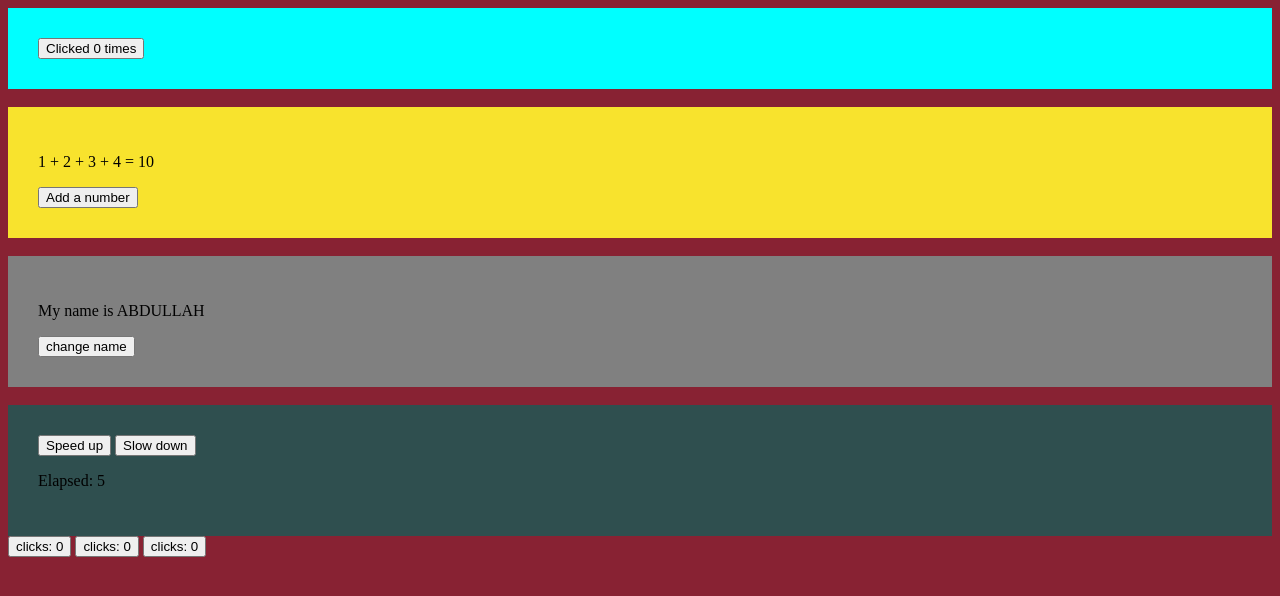
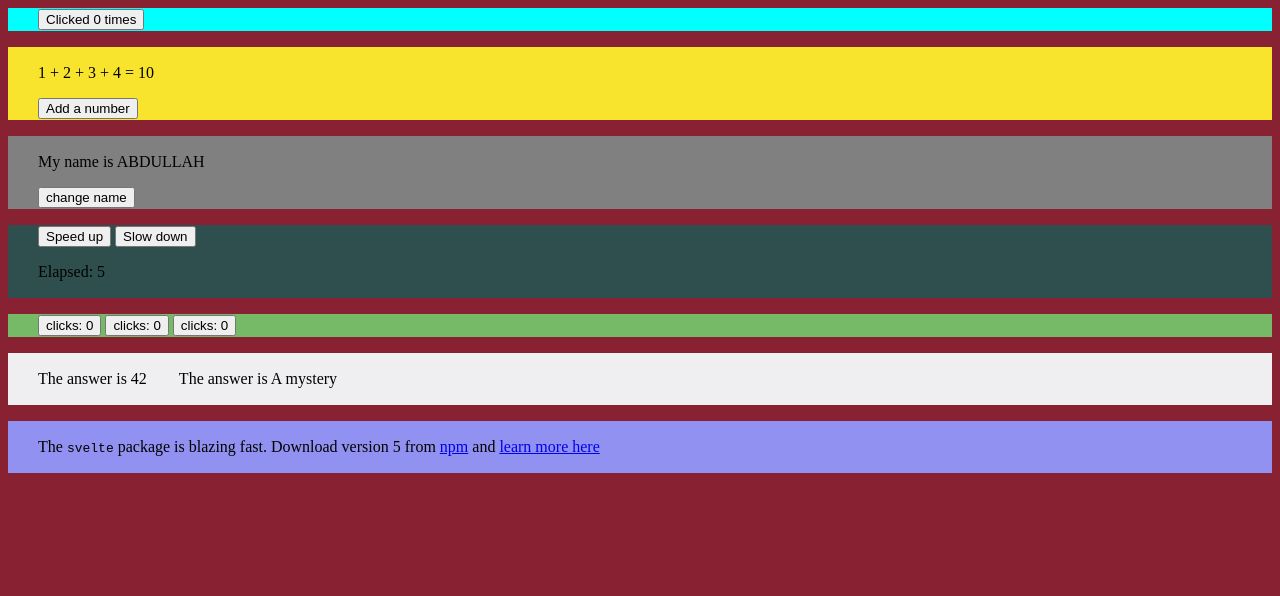
Before and after one commit to Abdullah-Hamad-Almousa/TrainingOnSvelte, a SvelteKit app: page / in a window 1280 px wide. Shown: the top 596 px of the page. Built offline with nearby package versions, Linux system fonts and the light colour scheme.

Commit message:
Starting on props declaring and package data

```diff
--- a/src/routes/+page.svelte
+++ b/src/routes/+page.svelte
@@ -5,6 +5,15 @@
     import TestString from "./app/testString.svelte"
     import Effect from "./app/effect.svelte"
     import UniCounter from "./app/UniversalCounter.svelte"
+    import DeclaringProps from './app/DeclaringProps.svelte';
+    import PackageInfo from './app/PackageInfo.svelte';
+
+    const pkg = {
+        name: 'svelte',
+        version: 5,
+        description: 'blazing fast',
+        website: 'https://svelte.dev'
+    }
 
 </script>
 
@@ -16,23 +25,17 @@
 
     </section>
 
-    <br>
-
     <section class="deep-state">
 
         <DeepState />
 
     </section>
 
-    <br>
-
     <section class="test-string">
 
         <TestString ./>
 
     </section>
-
-    <br>
 
     <section class="effect">
 
@@ -46,9 +49,29 @@
 
     </section>
 
+    <section class="declaring-props">
+
+        <div class="counter-row"><DeclaringProps answer={42} /> <DeclaringProps/></div>
+
+    </section>
+
+    <section class="package-info">
+
+        <PackageInfo {...pkg}
+
+        />
+
+    </section>
+
 </main>
 
 <style>
+
+    main {
+        display: flex;
+        flex-direction: column;
+        gap: 1rem;
+    }
 
     :global(body){
         background: #882233;
@@ -56,22 +79,50 @@
 
     .counter {
         background: aqua;
-        padding: 30px;
+        padding: 1px;
+        padding-left: 30px
     }
 
     .deep-state {
         background: #f8e32d;
-        padding: 30px;
+        padding: 1px;
+        padding-left: 30px
     }
 
     .test-string{
         background: gray;
-        padding: 30px;
+        padding: 1px;
+        padding-left: 30px
     }
 
     .effect{
         background: darkslategray;
-        padding: 30px;
+        padding: 1px;
+        padding-left: 30px
+    }
+
+    .uni-counter{
+        background: #76ba67;
+        padding: 1px;
+        padding-left: 30px
+    }
+
+    .declaring-props{
+        background: #efeff1;
+        padding: 1px;
+        padding-left: 30px
+    }
+
+    .counter-row{
+        display: flex;
+        align-items: center;
+        gap: 2rem;
+    }
+
+    .package-info{
+        background: #9191f1;
+        padding: 1px;
+        padding-left: 30px
     }
 
 </style>
--- /dev/null
+++ b/src/routes/app/DeclaringProps.svelte
@@ -0,0 +1,7 @@
+<script lang="ts">
+
+	let { answer='A mystery' } = $props()
+
+</script>
+
+<p>The answer is  {answer}</p>
--- /dev/null
+++ b/src/routes/app/PackageInfo.svelte
@@ -0,0 +1,15 @@
+<script lang="ts">
+
+	//You do on this way
+	let stuff = $props();
+	//Or on this way
+	//let { name, version, description, website } = $props();
+
+</script>
+
+<p>
+
+	The <code>{stuff.name}</code> package is {stuff.description}. Download version {stuff.version} from
+	<a href="https://www.npmjs.com/package/{stuff.name}">npm</a> and
+	<a href={stuff.website}>learn more here</a>
+</p>
```
